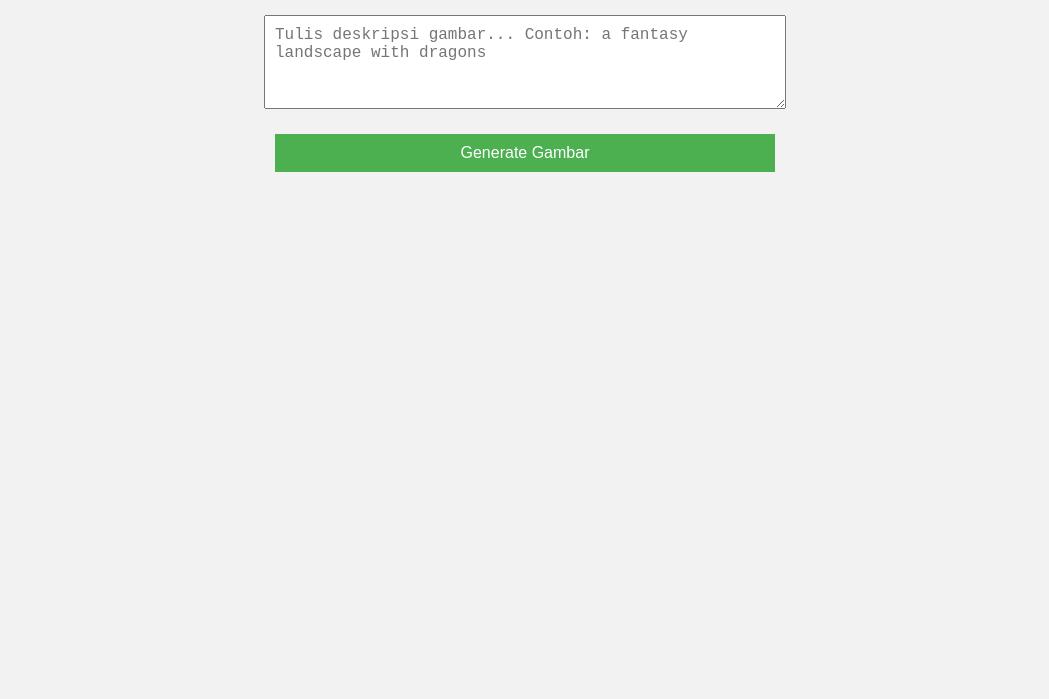
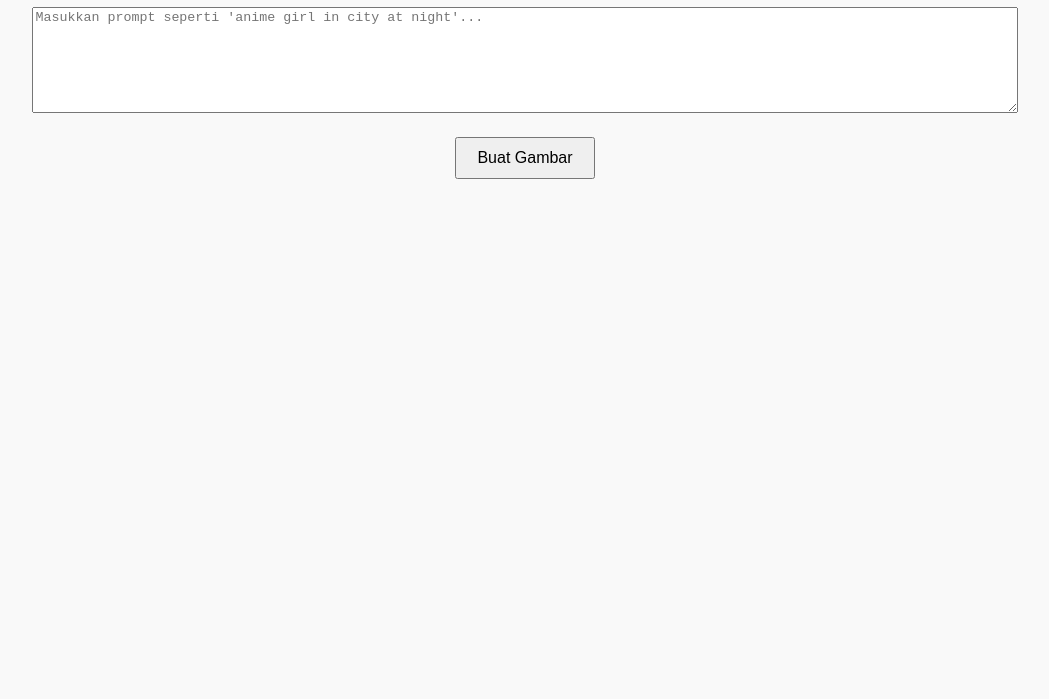
Before and after one commit to hosting61717/GambarAI, a plain HTML site: page index.html in a window 1280 px wide. Shown: the part 101-800 px from the top of the page, without its empty margins (115-1164 px from the left). Drawn offline with Linux system fonts and the light colour scheme.

Commit message:
Update index.html

```diff
--- a/index.html
+++ b/index.html
@@ -3,12 +3,11 @@
 <head>
   <meta charset="UTF-8" />
   <meta name="viewport" content="width=device-width, initial-scale=1.0"/>
-  <title>AbidinAI - Gambar Generator</title>
+  <title>AI Image Generator</title>
   <style>
     body {
-      font-family: 'Segoe UI', sans-serif;
-      background: #f2f2f2;
-      margin: 0;
+      font-family: Arial, sans-serif;
+      background-color: #f9f9f9;
       padding: 20px;
       text-align: center;
     }
@@ -17,88 +16,94 @@
       color: #333;
     }
 
-    input, textarea, button {
-      padding: 10px;
-      margin: 10px;
-      font-size: 16px;
-      width: 90%;
-      max-width: 500px;
+    textarea {
+      width: 80%;
+      height: 100px;
+      margin-bottom: 10px;
     }
 
     button {
-      background-color: #4CAF50;
-      color: white;
-      border: none;
+      padding: 10px 20px;
+      font-size: 16px;
+      margin-top: 10px;
       cursor: pointer;
     }
 
-    button:hover {
-      background-color: #45a049;
+    #result {
+      margin-top: 20px;
     }
 
-    #result img {
+    img {
       max-width: 100%;
-      margin-top: 20px;
       border-radius: 10px;
-      box-shadow: 0 4px 10px rgba(0,0,0,0.2);
-    }
-
-    .loader {
-      display: none;
-      font-size: 18px;
-      color: #555;
+      margin-top: 10px;
     }
   </style>
 </head>
 <body>
-  <h1>🎨 AbidinAI - Generator Gambar AI</h1>
+  <h1>AI Gambar Generator (Tanpa Backend)</h1>
+  <textarea id="prompt" placeholder="Masukkan prompt seperti 'anime girl in city at night'..."></textarea><br>
+  <button onclick="generateImage()">Buat Gambar</button>
 
-  <textarea id="prompt" placeholder="Tulis deskripsi gambar... Contoh: a fantasy landscape with dragons" rows="4"></textarea><br>
-  <button onclick="generateImage()">Generate Gambar</button>
-  <div class="loader" id="loader">⏳ Sedang membuat gambar...</div>
   <div id="result"></div>
 
   <script>
-    const apikey = "41624a1f-d629-46ba-bf83-c01a9b754334"; // Ganti dengan API-key kamu
+    function generateImage() {
+      const prompt = document.getElementById("prompt").value;
+      const resultDiv = document.getElementById("result");
+      resultDiv.innerHTML = "Tunggu sebentar, sedang menghasilkan gambar...";
 
-    async function generateImage() {
-      const prompt = document.getElementById("prompt").value;
-      const loader = document.getElementById("loader");
-      const result = document.getElementById("result");
-      result.innerHTML = "";
-      loader.style.display = "block";
+      const headers = new Headers();
+      headers.append("Content-Type", "application/json");
 
-      const response = await fetch("https://modelslab.com/api/v6/images/text2img", {
-        method: "POST",
-        headers: {
-          "Content-Type": "application/json"
-        },
-        body: JSON.stringify({
-          key: apikey,
-          model_id: "realistic-vision",  // kamu bisa ubah ke "anything-v5", "anime-realistic", dll
+      const body = JSON.stringify({
+        key: "41624a1f-d629-46ba-bf83-c01a9b754334",
+        model_id: "midjourney",
         prompt: prompt,
-          negative_prompt: "blurry, low quality, distorted, ugly, deformed",
+        negative_prompt: "blurry, bad anatomy, distorted, extra limbs",
         width: "512",
         height: "512",
         samples: "1",
         num_inference_steps: "30",
-          guidance_scale: 7.5
-        })
+        safety_checker: "no",
+        enhance_prompt: "yes",
+        seed: null,
+        guidance_scale: 7.5,
+        multi_lingual: "no",
+        panorama: "no",
+        self_attention: "no",
+        upscale: "no",
+        lora_model: null,
+        tomesd: "yes",
+        use_karras_sigmas: "yes",
+        vae: null,
+        lora_strength: null,
+        scheduler: "UniPCMultistepScheduler",
+        webhook: null,
+        track_id: null
       });
 
-      loader.style.display = "none";
+      const requestOptions = {
+        method: "POST",
+        headers: headers,
+        body: body,
+        redirect: "follow"
+      };
 
-      if (!response.ok) {
-        result.innerHTML = `<p style="color:red;">❌ Gagal menghubungi API. Cek API key atau jaringan!</p>`;
-        return;
+      fetch("https://modelslab.com/api/v6/images/text2img", requestOptions)
+        .then(response => response.json())
+        .then(result => {
+          if (result && result.output && result.output.length > 0) {
+            const imageUrl = result.output[0];
+            resultDiv.innerHTML = `<img src="${imageUrl}" alt="Generated Image">`;
+          } else {
+            resultDiv.innerHTML = "Gagal menghasilkan gambar.";
           }
-
-      const data = await response.json();
-      if (data && data.output && data.output[0]) {
-        result.innerHTML = `<img src="${data.output[0]}" alt="Hasil Gambar AI">`;
-      } else {
-        result.innerHTML = `<p style="color:red;">❌ Tidak ada gambar yang dihasilkan!</p>`;
-      }
+        })
+        .catch(error => {
+          console.error("Error:", error);
+          resultDiv.innerHTML = "Terjadi kesalahan. Coba lagi.";
+        });
     }
   </script>
 </body>
```
Lines whose indentation alone changed are shown as unchanged.
